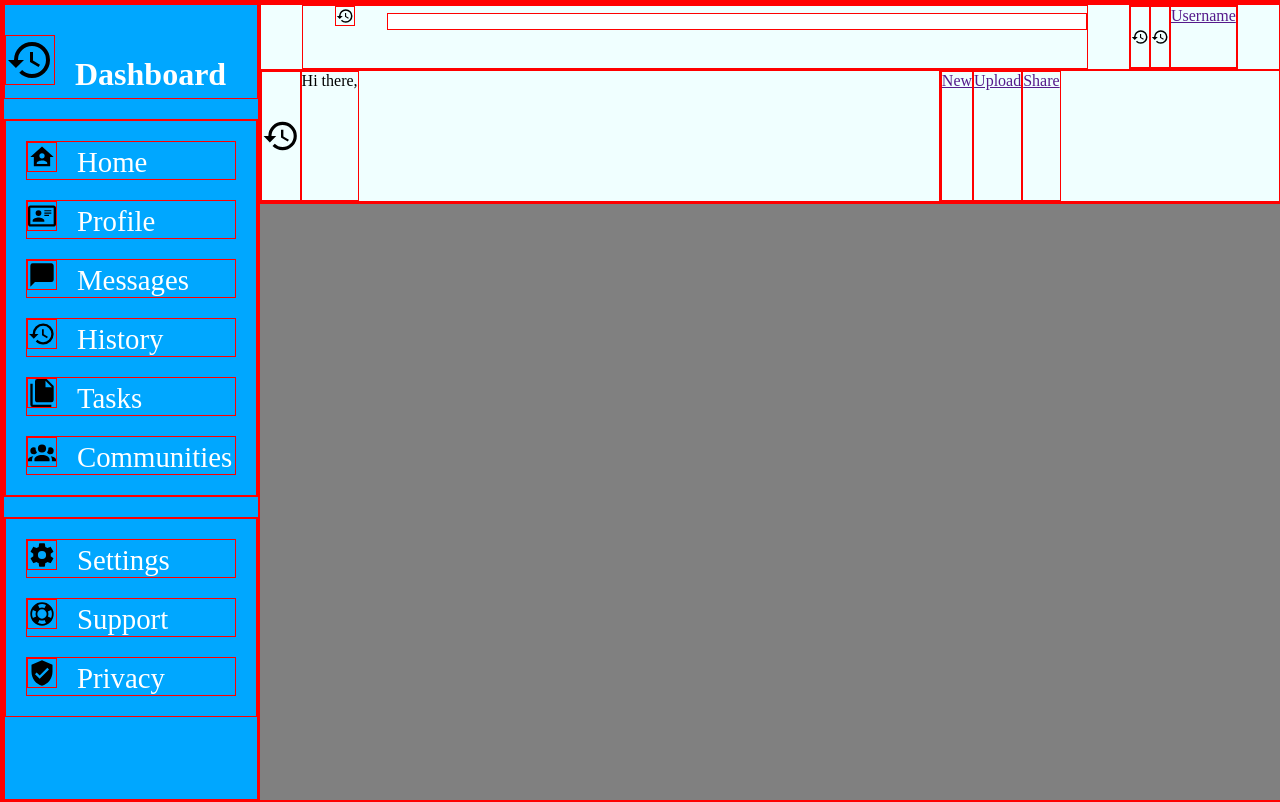
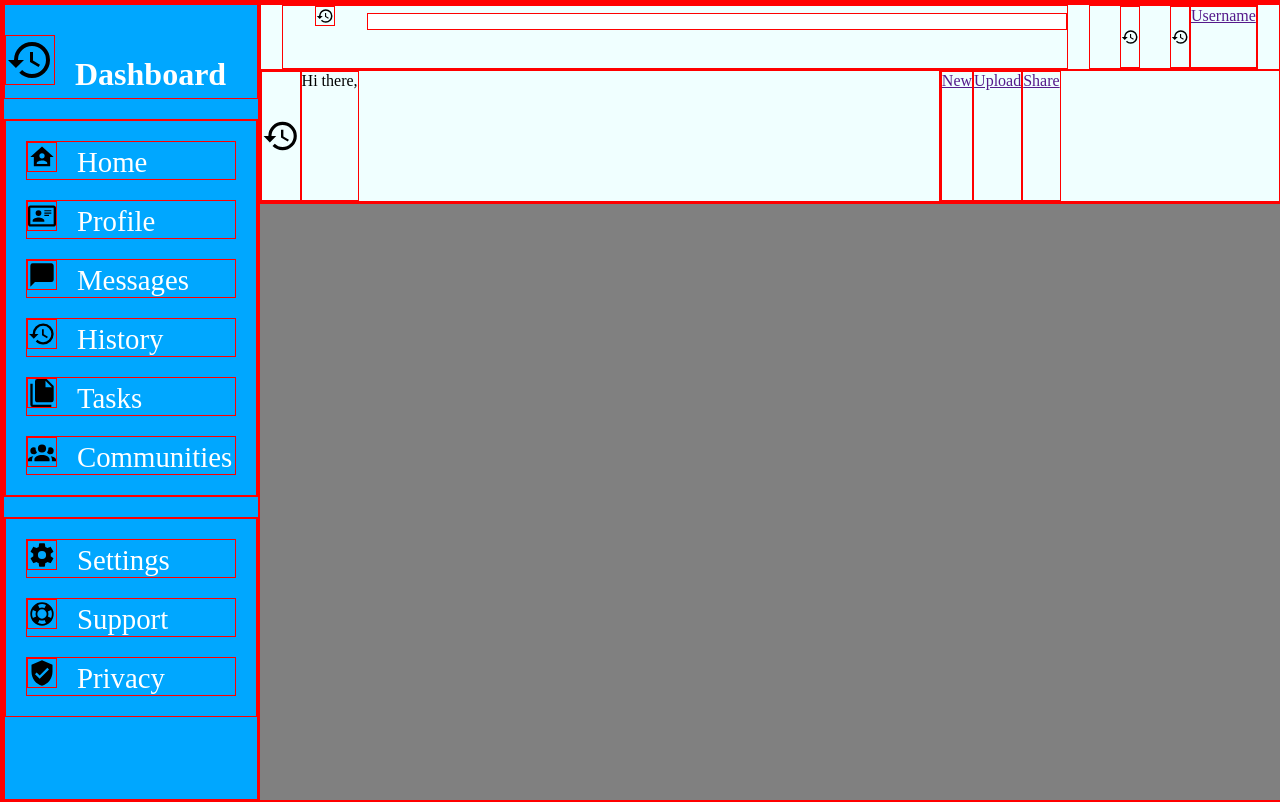
Before and after one commit to gregmjsco/admin-dashboard, a plain HTML site: page index.html in a window 1280 px wide. Drawn offline with Linux system fonts and the light colour scheme.

Commit message:
Add margin to header elements

```diff
--- a/index.html
+++ b/index.html
@@ -15,7 +15,7 @@
                 <div class="searchbar-icon-bar"><img class = "header-icon-small searchbar-icon" src="./icons/history.svg"><input type="text" name="" id=""></div>
 
                 <div class="searchbar-icons">
-                    <img class = "header-icon-small" src="./icons/history.svg">
+                    <img class = "header-icon-small searchbar-bell-icon" src="./icons/history.svg">
                     <img class="profile-pic header-icon-small" src="./icons/history.svg">
                     <a href="" class="user">Username</a>
                 </div>
--- a/style.css
+++ b/style.css
@@ -99,6 +99,12 @@ input {
 
 }
 
+.searchbar-bell-icon {
+    margin-left: 30px;
+    margin-right: 30px;
+
+}
+
 .header-user-info {
     display: flex;
 }
```
